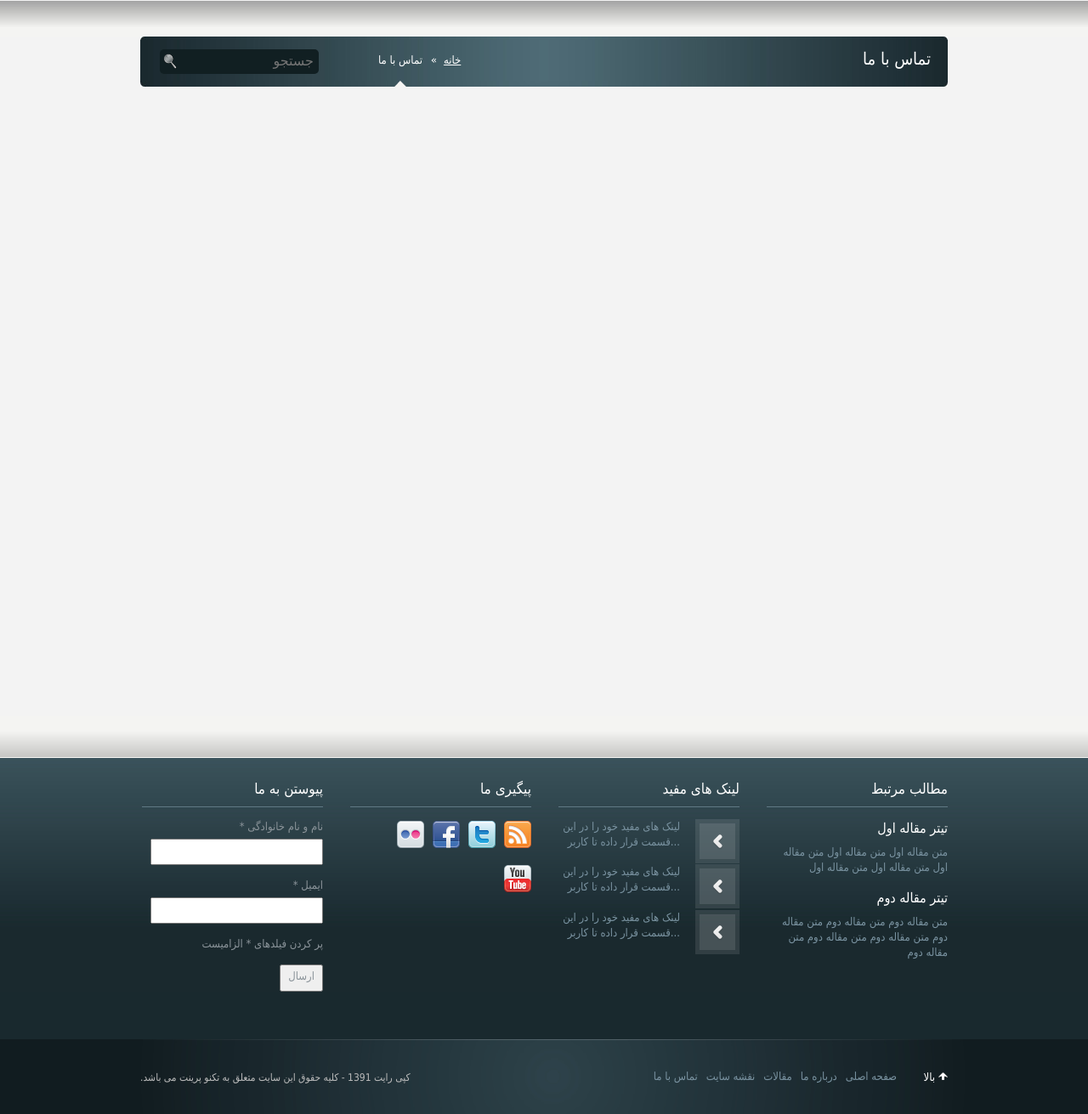
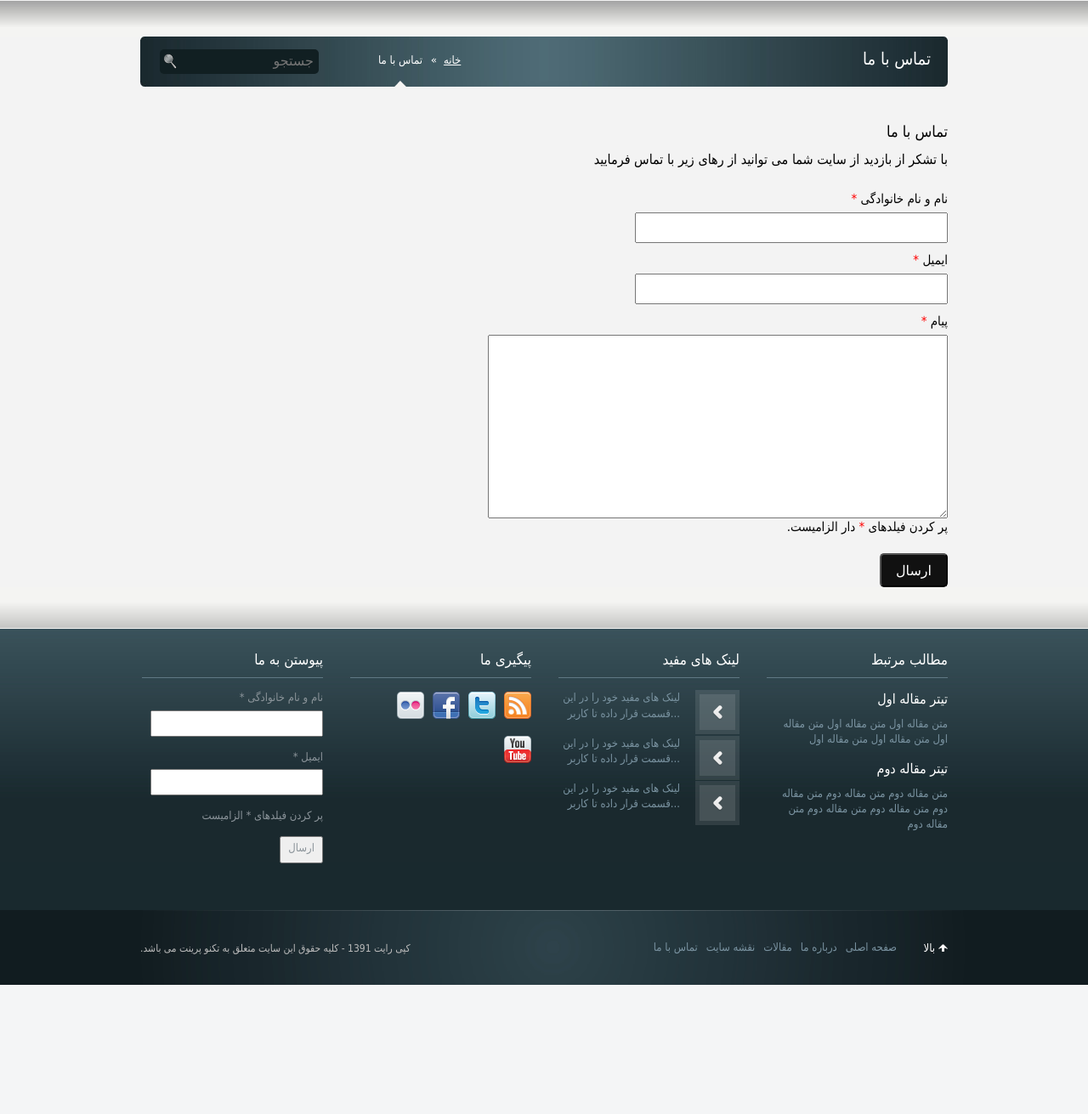
Before and after one commit to mediateq/Technoprint, a PHP site: page /contact.php in a window 1280 px wide. Shown: the part 163-1474 px from the top of the page at 85% size. After the commit the page ends 1322 px from the top, so only its background shows below. Run offline with PHP 8.4, Linux system fonts and the light colour scheme.

Commit message:
add contact form

```diff
--- a/contact.php
+++ b/contact.php
@@ -2,11 +2,12 @@
 
 <section class="contact">
 	<div class="container">
+		<!-- start Title of each page -->
 		<div id="title-pages">
 			<div id="top-pic"></div>
 			<div id="main-pic">
 				<div id="title">
-					<p>تماس با ما</p>
+					<h2>تماس با ما</h2>
 				</div>
 				<div id="search">
 					<div class="search-box">
@@ -28,6 +29,26 @@
 			</div>
 			<div id="bot-pic"></div>
 		</div>
+		<!-- end Title of each page -->
+		<div class="form-detail">
+			<div class="form">
+				<div class="tit"><p>تماس با ما</p></div>
+				<div class="text"><p>با تشکر از بازدید از سایت شما می توانید از رهای زیر با تماس فرمایید</p></div>
+				<form action="mail.php" id="contact" method="post" target="_blank">
+					<p><span>*</span> نام و نام خانوادگی</p>
+					<input type="text"  class="text" name="name" id="name" autocomplete="off" />
+					<p><span>*</span> ایمیل</p>
+					<input type="text" class="text" name="email" id="email" autocomplete="off" />
+					<p><span>*</span> پیام</p>
+					<textarea name="message" id="message" cols="25" rows="5" ></textarea>
+					<p>.پر کردن فیلدهای <span>*</span> دار الزامیست</p>
+					<input type="submit" class="button" id="submit" name="submit" value="ارسال" />
+				</form>
+			<div class="badboy"></div>
+			</div>
+			<div class="detail"></div>
+			<div class="badboy"></div>
+		</div>
 	</div>
 </section>
 
--- a/style.css
+++ b/style.css
@@ -582,14 +582,9 @@ footer .bot-footer .container .copyright p{
 	margin-top: 4px;
 	text-align: left;
 }
-/*------------------------------Contact Page---------------------------*/
-section.contact{
-	background-color: #F3F3F3;
-	min-width: 1000px;
-}
-
-section.contact .container{
-	min-height: 800px;
+/*------------------------------Title of each page--------------------------------*/
+#title-pages{
+	margin-bottom: 40px;
 }
 
 #title-pages #top-pic{
@@ -619,8 +614,9 @@ section.contact .container{
 	margin-top: 8px;
 }
 
-#title-pages #main-pic #title p{
+#title-pages #main-pic #title h2{
 	font-size: 20px;
+	margin: 0;
 }
 
 #title-pages #main-pic #search{
@@ -721,3 +717,76 @@ section.contact .container{
 	color: #fff;
 	cursor: text ;
 }
+/*------------------------------Contact Page---------------------------*/
+section.contact{
+	background-color: #F3F3F3;
+	min-width: 1000px;
+}
+
+section.contact .container .form-detail .form{
+	float: right;
+	width: 550px;
+}
+
+
+section.contact .container .form-detail .form .tit p{
+	font-size: 18px;
+}
+
+section.contact .container .form-detail .form .text p{
+	font-size: 16px;
+	margin-top: 10px;
+}
+
+section.contact .container .form-detail .form form{
+	margin-top: 25px;
+}
+
+section.contact .container .form-detail .form form p{
+	margin: 10px 0 5px 0;
+	font-size: 15px;
+}
+
+section.contact .container .form-detail .form form p span{
+	color: red;
+}
+
+section.contact .container .form-detail .form form input{
+	width: 360px;
+	height: 30px;
+	outline: none;
+}
+
+section.contact .container .form-detail .form form textarea{
+	float: right;
+	width: 535px;
+	height: 210px;
+	outline: none;
+}
+
+section.contact .container .form-detail .form form input.button{
+	width: 80px;
+	height: 40px;
+	margin-top: 15px;
+	background-color: #111;
+	color: #fff;
+	border-radius: 5px;
+	-webkit-transition: background-color 500ms;
+	-moz-transition: background-color 500ms;
+	-ms-transition: background-color 500ms;
+	-o-transition: background-color 500ms;
+	transition: background-color 500ms;
+}
+
+section.contact .container .form-detail .form form input.button:hover{
+	background-color: #333;
+	-webkit-transition: background-color 300ms;
+	-moz-transition: background-color 300ms;
+	-ms-transition: background-color 300ms;
+	-o-transition: background-color 300ms;
+	transition: background-color 300ms;
+}
+
+section.contact .container .form-detail .detail{
+	margin-right: 600px;
+}
```
